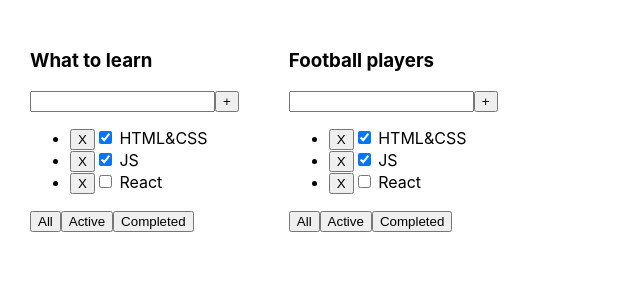
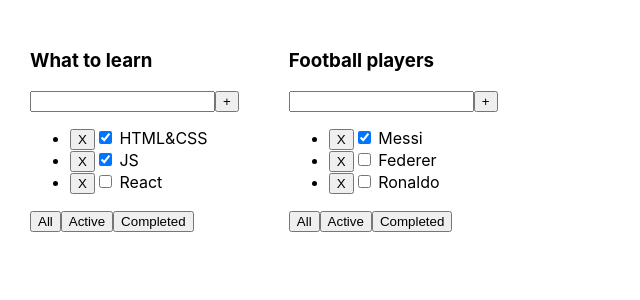
Before and after one commit to Kliapwnz/newTODOLIST, a React (Create React App) app: page / in a window 1280 px wide. Shown: the top 300 px of the page, without its empty margins (0-640 px from the left). Built offline with nearby package versions, Linux system fonts and the light colour scheme.

Commit message:
task1 and task2

```diff
--- a/src/App.tsx
+++ b/src/App.tsx
@@ -3,10 +3,22 @@ import './App.css';
 import {Todolist} from "./Todolist";
 
 function App() {
+
+    let task1 = [
+        {id:1, title:"HTML&CSS", isDone:true},
+        {id:2, title:"JS", isDone:true},
+        {id:3, title:"React", isDone:false},
+    ]
+
+    let task2 = [
+        {id:1, title:"Messi", isDone:true},
+        {id:2, title:"Federer", isDone:false},
+        {id:3, title:"Ronaldo", isDone:false},
+    ]
     return (
         <div className="App">
-            <Todolist title="What to learn"/>
-            <Todolist title="Football players"/>
+            <Todolist title="What to learn" tasks={task1}/>
+            <Todolist title="Football players" tasks={task2}/>
         </div>
     );
 }
--- a/src/Todolist.tsx
+++ b/src/Todolist.tsx
@@ -2,8 +2,14 @@ import React from 'react';
 
 type PropsType={
     title:string
+    tasks: TasksPropsType[]
 }
 
+type TasksPropsType={
+    id:number
+    title:string
+    isDone:boolean
+}
 
 export const Todolist = (props:PropsType) => {
     return (
@@ -17,13 +23,13 @@ export const Todolist = (props:PropsType) => {
             <ul>
                 <li>
                     <button>X</button>
-                    <input type="checkbox" checked={true}/> <span>HTML&CSS</span></li>
+                    <input type="checkbox" checked={props.tasks[0].isDone}/> <span>{props.tasks[0].title}</span></li>
                 <li>
                     <button>X</button>
-                    <input type="checkbox" checked={true}/> <span>JS</span></li>
+                    <input type="checkbox" checked={props.tasks[1].isDone}/> <span>{props.tasks[1].title}</span></li>
                 <li>
                     <button>X</button>
-                    <input type="checkbox" checked={false}/> <span>React</span></li>
+                    <input type="checkbox" checked={props.tasks[2].isDone}/> <span>{props.tasks[2].title}</span></li>
             </ul>
             <div>
                 <button>All</button>
```
